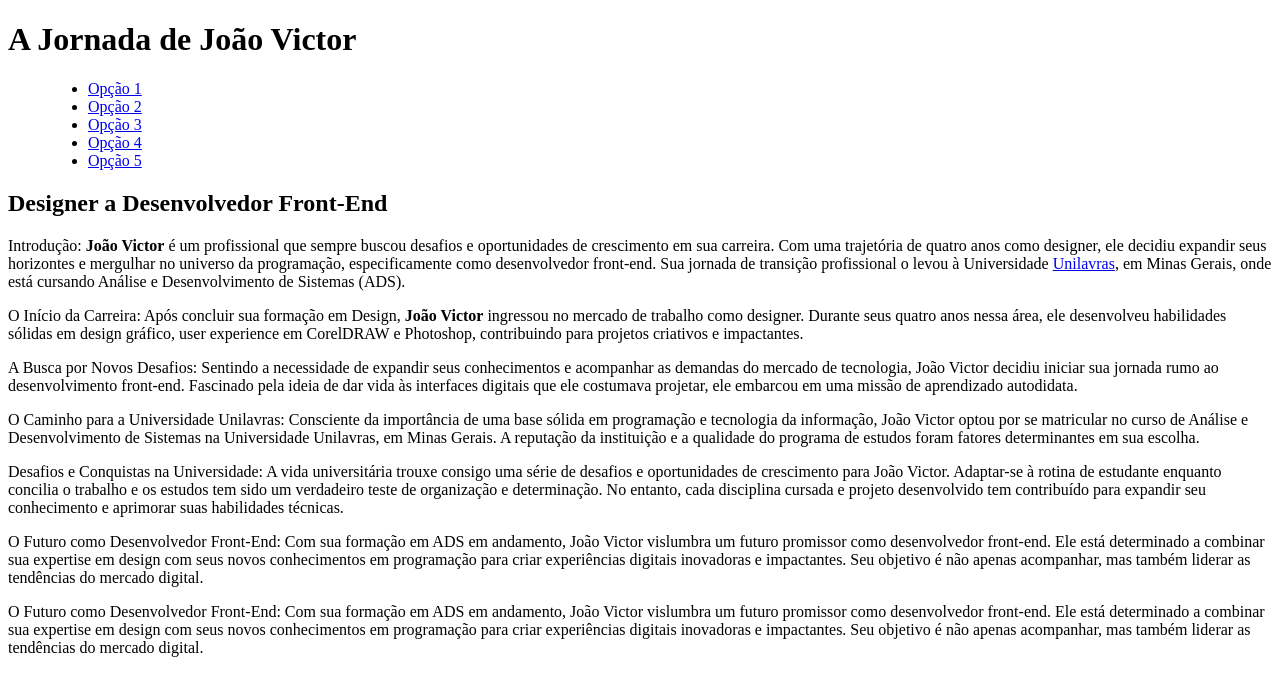
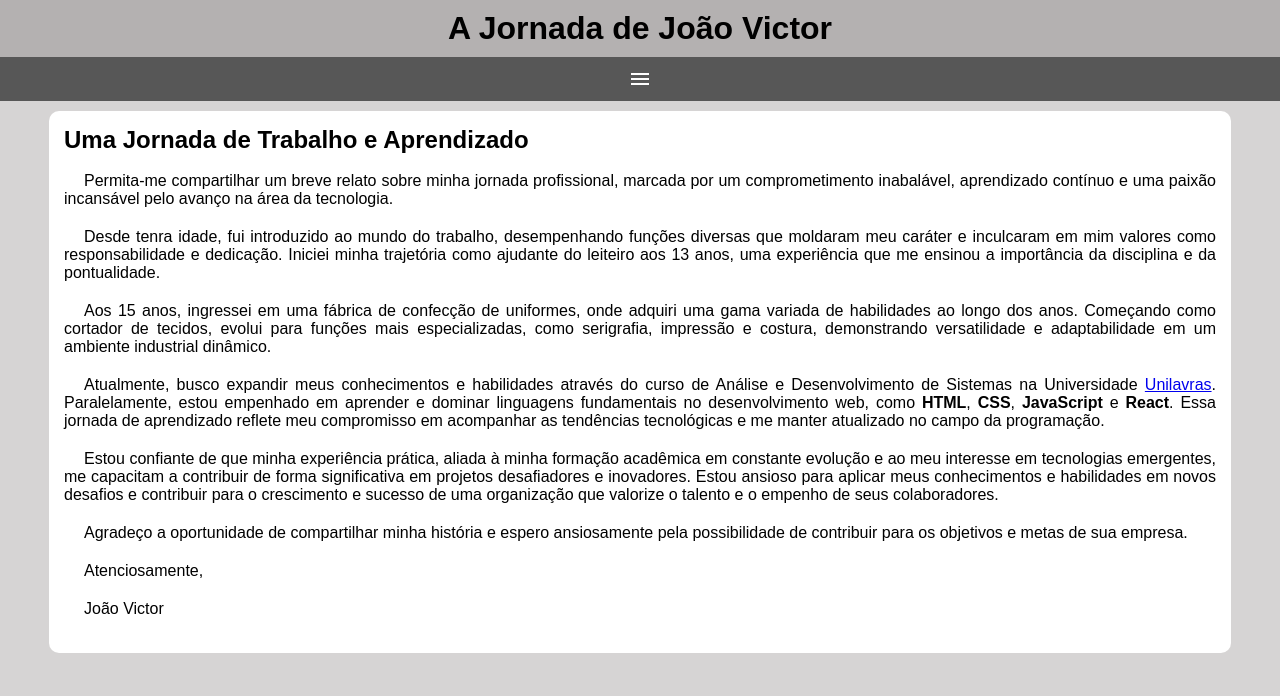
Before and after one commit to jvictordev7/media-queries-HTML-CSS, a plain HTML site: page mq005/index.html in a window 1280 px wide. Drawn offline with Linux system fonts and the light colour scheme; files that its build step writes are made by us from their sources.

Commit message:
atualizei mq005

```diff
--- /dev/null
+++ b/mq005/estilos/style.css
@@ -0,0 +1,71 @@
+@charset "UTF-8";
+
+* {
+    font-family: Arial, Helvetica, sans-serif;
+    margin: 0;
+    padding: 0;
+}
+
+body, html {
+    background-color: rgb(214, 212, 212);
+}
+
+header {
+    background-color: rgb(180, 177, 177);
+}
+
+header h1 {
+    padding: 10px;
+    text-align: center;
+}
+
+#burger {
+    background-color: rgb(87, 87, 87);
+    color: white;
+    display: block;
+    text-align: center;
+    padding: 10px;
+    cursor: pointer;
+}
+
+#burger:hover {
+    background-color: black;
+    color: green;
+}
+
+menu {
+    display: none;
+}
+
+menu > ul {
+    list-style-type: none;
+}
+
+menu a {
+    display: block;
+    padding: 10px;
+    text-decoration: none;
+    text-align: center;
+    background-color: rgb(122, 122, 122);
+    color: white;
+    border-top: 2px solid black;
+}
+
+menu a:hover {
+    background-color: rgb(90, 89, 89);
+}
+
+main {
+    width: 90vw;
+    background-color: white;
+    margin: auto;
+    margin-top: 10px;
+    padding: 15px;
+    border-radius: 10px;
+}
+
+article p {
+    text-align: justify;
+    margin-bottom: 20px;
+    text-indent: 20px;
+}
--- a/mq005/index.html
+++ b/mq005/index.html
@@ -4,45 +4,56 @@
     <meta charset="UTF-8">
     <meta name="viewport" content="width=device-width, initial-scale=1.0">
     <title>A Jornada de João Victor</title>
+    <link href="https://fonts.googleapis.com/icon?family=Material+Icons" rel="stylesheet">
     <link rel="stylesheet" href="estilos/style.css">
 </head>
 <body>
     <header>
         <h1>A Jornada de João Victor</h1>
-        <menu>
+        <span id="burger" class="material-icons" onclick="clickMenu()">menu</span>
+        <menu id="itens">
             <ul>
-                <li><a href="#">Opção 1</a></li>
-                <li><a href="#">Opção 2</a></li>
-                <li><a href="#">Opção 3</a></li>
-                <li><a href="#">Opção 4</a></li>
-                <li><a href="#">Opção 5</a></li>
+                <li><a href="#">Cortador</a></li>
+                <li><a href="#">Auxiliar de serigrafia</a></li>
+                <li><a href="#">Impressor serigráfico</a></li>
+                <li><a href="#">Auxiliar de Costura</a></li>
+                <li><a href="#">Costureiro</a></li>
+                <li><a href="#">Desgner</a></li>
             </ul>
         </menu>
     </header>
     <main>
         <article>
-            <h2>Designer a Desenvolvedor Front-End</h2>
-            <p>Introdução:
-                <strong>João Victor</strong> é um profissional que sempre buscou desafios e oportunidades de crescimento em sua carreira. Com uma trajetória de quatro anos como designer, ele decidiu expandir seus horizontes e mergulhar no universo da programação, especificamente como desenvolvedor front-end. Sua jornada de transição profissional o levou à Universidade <a href="https://unilavras.edu.br/" target="_blank">Unilavras</a>, em Minas Gerais, onde está cursando Análise e Desenvolvimento de Sistemas (ADS).</p>
+            <h2>Uma Jornada de Trabalho e Aprendizado</h2><br>
 
-            <p>O Início da Carreira:
-                Após concluir sua formação em Design, <strong>João Victor</strong> ingressou no mercado de trabalho como designer. Durante seus quatro anos nessa área, ele desenvolveu habilidades sólidas em design gráfico, user experience em CorelDRAW e Photoshop, contribuindo para projetos criativos e impactantes.</p>
+            <p>
+                Permita-me compartilhar um breve relato sobre minha jornada profissional, marcada por um comprometimento inabalável, aprendizado contínuo e uma paixão incansável pelo avanço na área da tecnologia.
+            </p>
 
-            <p>A Busca por Novos Desafios:
-                Sentindo a necessidade de expandir seus conhecimentos e acompanhar as demandas do mercado de tecnologia, João Victor decidiu iniciar sua jornada rumo ao desenvolvimento front-end. Fascinado pela ideia de dar vida às interfaces digitais que ele costumava projetar, ele embarcou em uma missão de aprendizado autodidata.</p>
+            <p>Desde tenra idade, fui introduzido ao mundo do trabalho, desempenhando funções diversas que moldaram meu caráter e inculcaram em mim valores como responsabilidade e dedicação. Iniciei minha trajetória como ajudante do leiteiro aos 13 anos, uma experiência que me ensinou a importância da disciplina e da pontualidade.</p>
 
-            <p>O Caminho para a Universidade Unilavras:
-                Consciente da importância de uma base sólida em programação e tecnologia da informação, João Victor optou por se matricular no curso de Análise e Desenvolvimento de Sistemas na Universidade Unilavras, em Minas Gerais. A reputação da instituição e a qualidade do programa de estudos foram fatores determinantes em sua escolha.</p>
+            <p>Aos 15 anos, ingressei em uma fábrica de confecção de uniformes, onde adquiri uma gama variada de habilidades ao longo dos anos. Começando como cortador de tecidos, evolui para funções mais especializadas, como serigrafia, impressão e costura, demonstrando versatilidade e adaptabilidade em um ambiente industrial dinâmico.</p>
 
-                                <p>Desafios e Conquistas na Universidade:
-                                    A vida universitária trouxe consigo uma série de desafios e oportunidades de crescimento para João Victor. Adaptar-se à rotina de estudante enquanto concilia o trabalho e os estudos tem sido um verdadeiro teste de organização e determinação. No entanto, cada disciplina cursada e projeto desenvolvido tem contribuído para expandir seu conhecimento e aprimorar suas habilidades técnicas.</p>
+            <p>Atualmente, busco expandir meus conhecimentos e habilidades através do curso de Análise e Desenvolvimento de Sistemas na Universidade <a href="https://unilavras.edu.br/" target="_blank">Unilavras</a>. Paralelamente, estou empenhado em aprender e dominar linguagens fundamentais no desenvolvimento web, como <strong>HTML</strong>, <strong>CSS</strong>, <strong>JavaScript</strong> e <strong>React</strong>. Essa jornada de aprendizado reflete meu compromisso em acompanhar as tendências tecnológicas e me manter atualizado no campo da programação.</p>
 
-                                    <p>O Futuro como Desenvolvedor Front-End:
-                                        Com sua formação em ADS em andamento, João Victor vislumbra um futuro promissor como desenvolvedor front-end. Ele está determinado a combinar sua expertise em design com seus novos conhecimentos em programação para criar experiências digitais inovadoras e impactantes. Seu objetivo é não apenas acompanhar, mas também liderar as tendências do mercado digital.</p>
+            <p>Estou confiante de que minha experiência prática, aliada à minha formação acadêmica em constante evolução e ao meu interesse em tecnologias emergentes, me capacitam a contribuir de forma significativa em projetos desafiadores e inovadores. Estou ansioso para aplicar meus conhecimentos e habilidades em novos desafios e contribuir para o crescimento e sucesso de uma organização que valorize o talento e o empenho de seus colaboradores.</p>
 
-                                    <p>O Futuro como Desenvolvedor Front-End:
-                                        Com sua formação em ADS em andamento, João Victor vislumbra um futuro promissor como desenvolvedor front-end. Ele está determinado a combinar sua expertise em design com seus novos conhecimentos em programação para criar experiências digitais inovadoras e impactantes. Seu objetivo é não apenas acompanhar, mas também liderar as tendências do mercado digital.</p>
+            <p>Agradeço a oportunidade de compartilhar minha história e espero ansiosamente pela possibilidade de contribuir para os objetivos e metas de sua empresa.</p>
+
+            <p>Atenciosamente,</p>
+            <p>João Victor</p>
+
         </article>
     </main>
+    <script>
+        function clickMenu() {
+            if (itens.style.display =='block') {
+                itens.style.display = 'none'
+            }
+            else {
+                itens.style.display = 'block'
+            }
+        }
+    </script>
 </body>
 </html>
--- a/mq005/style.css
+++ /dev/null
@@ -1 +0,0 @@
-@charset "UTF-8";
```
